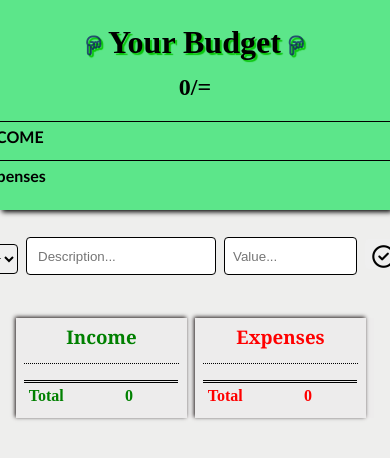
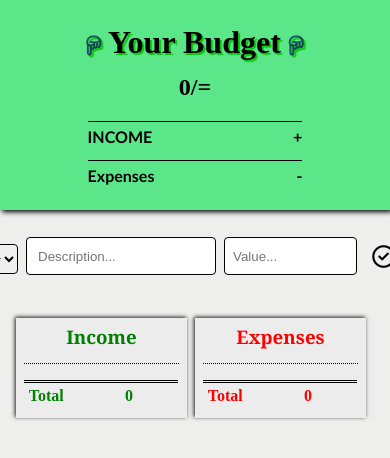
Before and after one commit to The-Boyo/Budget-E-App, a React (Create React App) app: page / in a window 390 px wide. Shown: the top 458 px of the page. Built offline with nearby package versions, Linux system fonts and the light colour scheme.

Commit message:
Updated Header.css and Contents.css
Made the app responsivefor small screen sizes with a viewport 0f 480px or lower

```diff
--- a/src/components/contents/Contents.css
+++ b/src/components/contents/Contents.css
@@ -64,6 +64,7 @@
   padding: .5em 0;
   display: grid;
   grid-template-columns: 2fr 2fr 2fr;
+  align-items: center;
 }
 
 .list-inc_cont > li, .list-exp_cont > li {
@@ -72,15 +73,19 @@
 
 .list-inc_cont > i, .list-exp_cont > i {
   margin: .5em;
-  align-self: center;
   justify-self: end;
 }
 
 .val {
-  align-self: center;
   justify-self: flex-end;
   position: relative;
   right: -2em;
+}
+
+@media screen and (max-width: 480px) {
+  .val {
+    right: -.5em;
+  }
 }
 
 .fa-solid {
--- a/src/components/header/Header.css
+++ b/src/components/header/Header.css
@@ -33,7 +33,7 @@
   padding: .3em 0;
   display: grid;
   grid-template-columns: 2fr 2fr;
-  width: 27rem;
+  width: 60%;
   border-top: 1px solid;
   font-family: 'Gill Sans', 'Gill Sans MT', Calibri, 'Trebuchet MS', sans-serif;
 }
```
